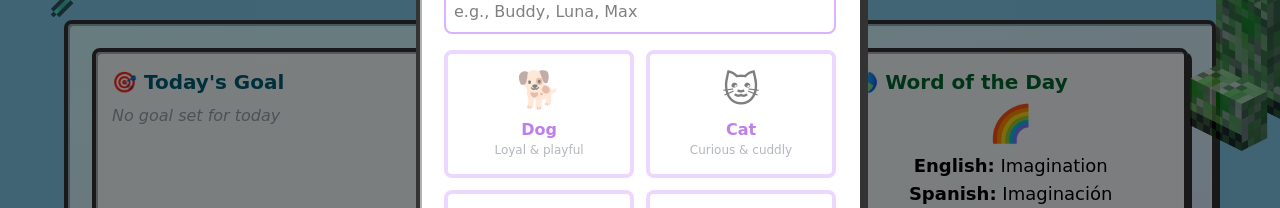
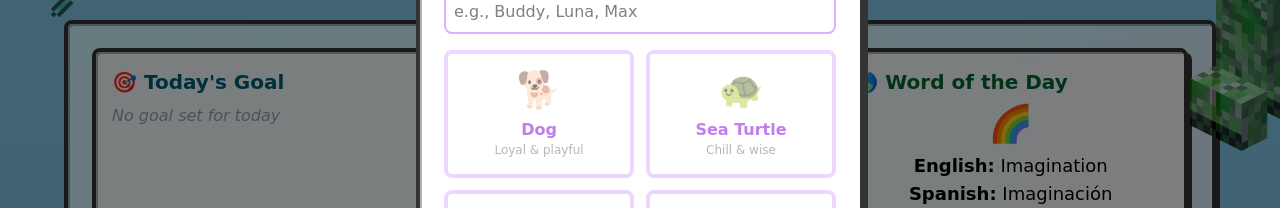
Before and after one commit to AskCarl/sebastian-world, a Next.js app: page / in a window 1280 px wide. Shown: the part 310-518 px from the top of the page. Built offline with nearby package versions, Linux system fonts and the light colour scheme; no server answers.

Commit message:
Replace Cat with Sea Turtle - Sebastian's favorite animal!

```diff
--- a/app/page.tsx
+++ b/app/page.tsx
@@ -1557,13 +1557,13 @@ export default function SebastianWorld() {
                 <div className="text-xs text-gray-500">Loyal & playful</div>
               </button>
               <button
-                onClick={() => adoptPet('Cat', '🐱')}
+                onClick={() => adoptPet('Sea Turtle', '🐢')}
                 disabled={!petNameInput.trim()}
                 className="bg-white border-4 border-purple-300 rounded-lg p-4 hover:bg-purple-50 disabled:opacity-50 disabled:cursor-not-allowed"
               >
-                <div className="text-4xl mb-2">🐱</div>
-                <div className="font-bold text-purple-700">Cat</div>
-                <div className="text-xs text-gray-500">Curious & cuddly</div>
+                <div className="text-4xl mb-2">🐢</div>
+                <div className="font-bold text-purple-700">Sea Turtle</div>
+                <div className="text-xs text-gray-500">Chill & wise</div>
               </button>
               <button
                 onClick={() => adoptPet('Dragon', '🐉')}
```
